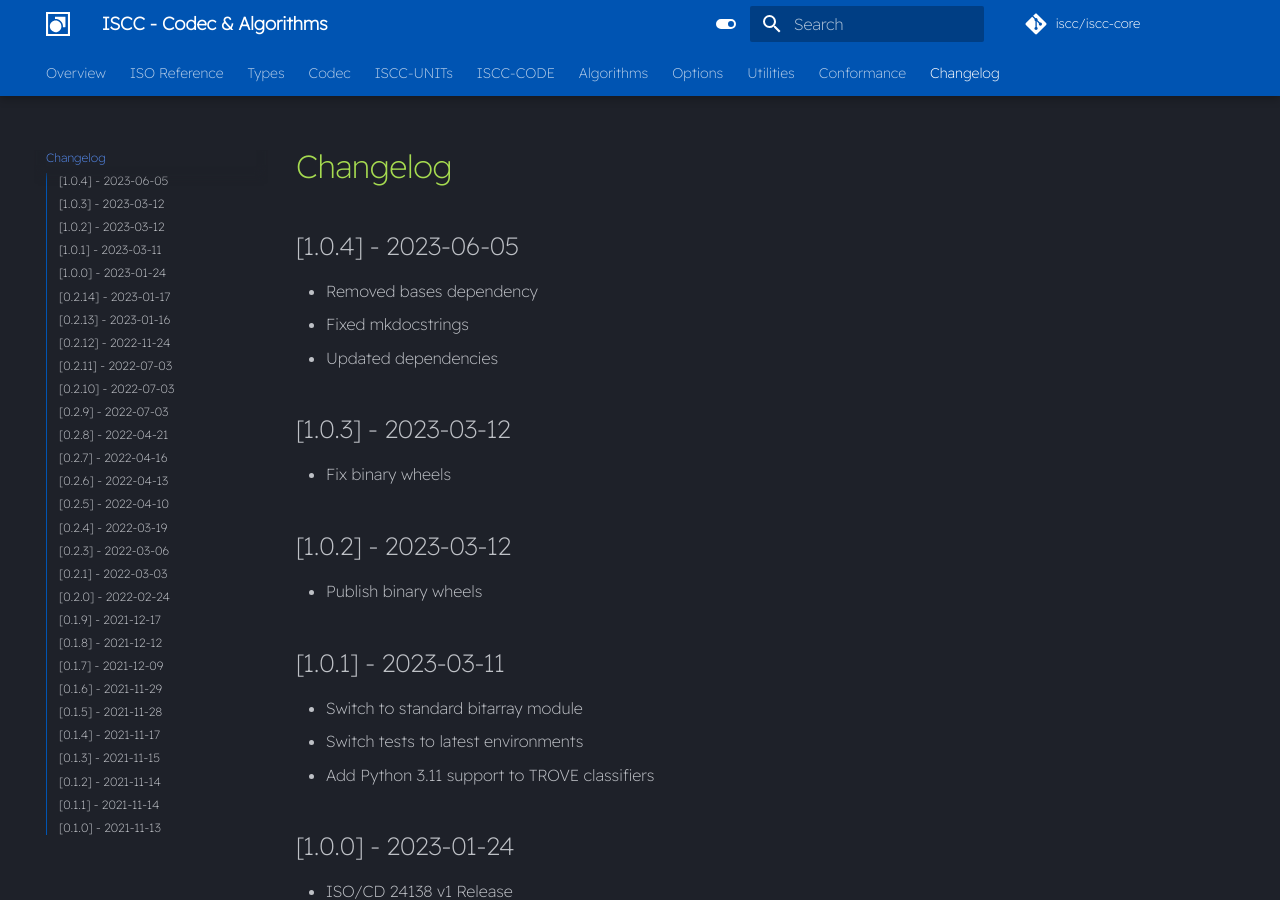
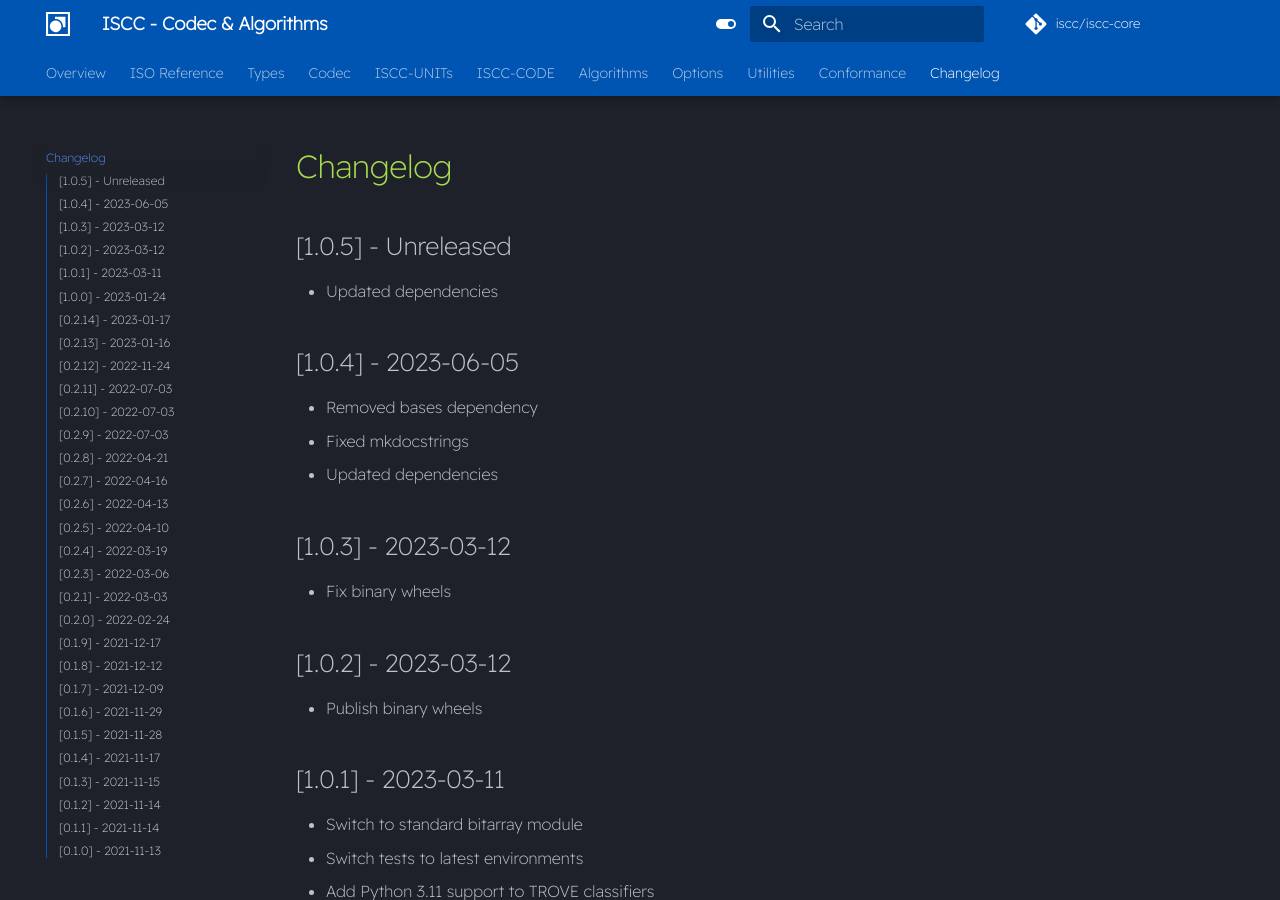
Before and after one commit to iscc/iscc-core, an MkDocs documentation site: the page built from docs/changelog.md, in a window 1280 px wide and 900 px high. Built offline with MkDocs 1.6.1 and Material for MkDocs 9.7.7, drawn with Linux system fonts in a browser that asks for light colours; comment, search, counter and statistics services are not loaded.

Commit message:
Update dependencies

```diff
--- a/docs/changelog.md
+++ b/docs/changelog.md
@@ -1,4 +1,8 @@
 # Changelog
+
+## [1.0.5] - Unreleased
+- Updated dependencies
+
 
 ## [1.0.4] - 2023-06-05
 - Removed bases dependency
```
Also changed, not shown: CHANGELOG.md (+2 -0 lines), 1 other file.
